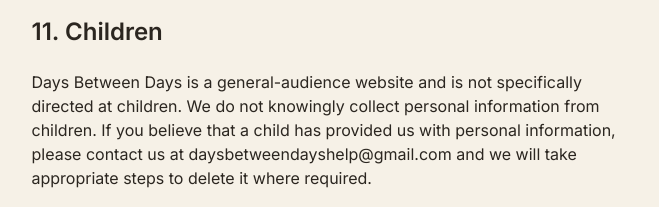
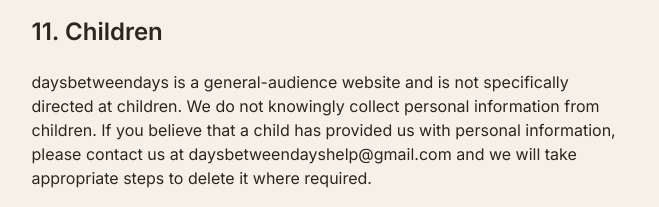
Before and after one commit to nathanndell/daysbetweendays, a plain HTML site: page privacy.html in a window 1280 px wide. Shown: the part 3586-3793 px from the top of the page, without its empty margins (301-960 px from the left). Drawn offline with Linux system fonts and the light colour scheme; a script that the page names is missing.

Commit message:
daysbetweendaysv2

```diff
--- a/privacy.html
+++ b/privacy.html
@@ -89,7 +89,7 @@
     <p>If you live in California or another US state with a privacy law, you may have the right to know what personal information we collect, to ask us to delete it, to correct it, and to opt out of the "sale" or "sharing" of personal information for cross-context behavioural advertising. Advertising cookies set by Google and its partners may count as "sharing" under some of these laws. You can opt out using the privacy options shown on this site, in <a href="https://adssettings.google.com" rel="noopener">Google Ad Settings</a>, or by contacting us. We will not treat you differently for using these rights.</p>
 
     <h2>11. Children</h2>
-    <p>Days Between Days is a general-audience website and is not specifically directed at children. We do not knowingly collect personal information from children. If you believe that a child has provided us with personal information, please contact us at daysbetweendayshelp@gmail.com and we will take appropriate steps to delete it where required.</p>
+    <p>daysbetweendays is a general-audience website and is not specifically directed at children. We do not knowingly collect personal information from children. If you believe that a child has provided us with personal information, please contact us at daysbetweendayshelp@gmail.com and we will take appropriate steps to delete it where required.</p>
 
     <h2>12. Security and links to other sites</h2>
     <p>We take reasonable technical and organisational measures to protect personal data that we process, including serving the site over HTTPS. Ads and other links may take you to third-party sites, which have their own privacy policies and which we don't control.</p>
```
